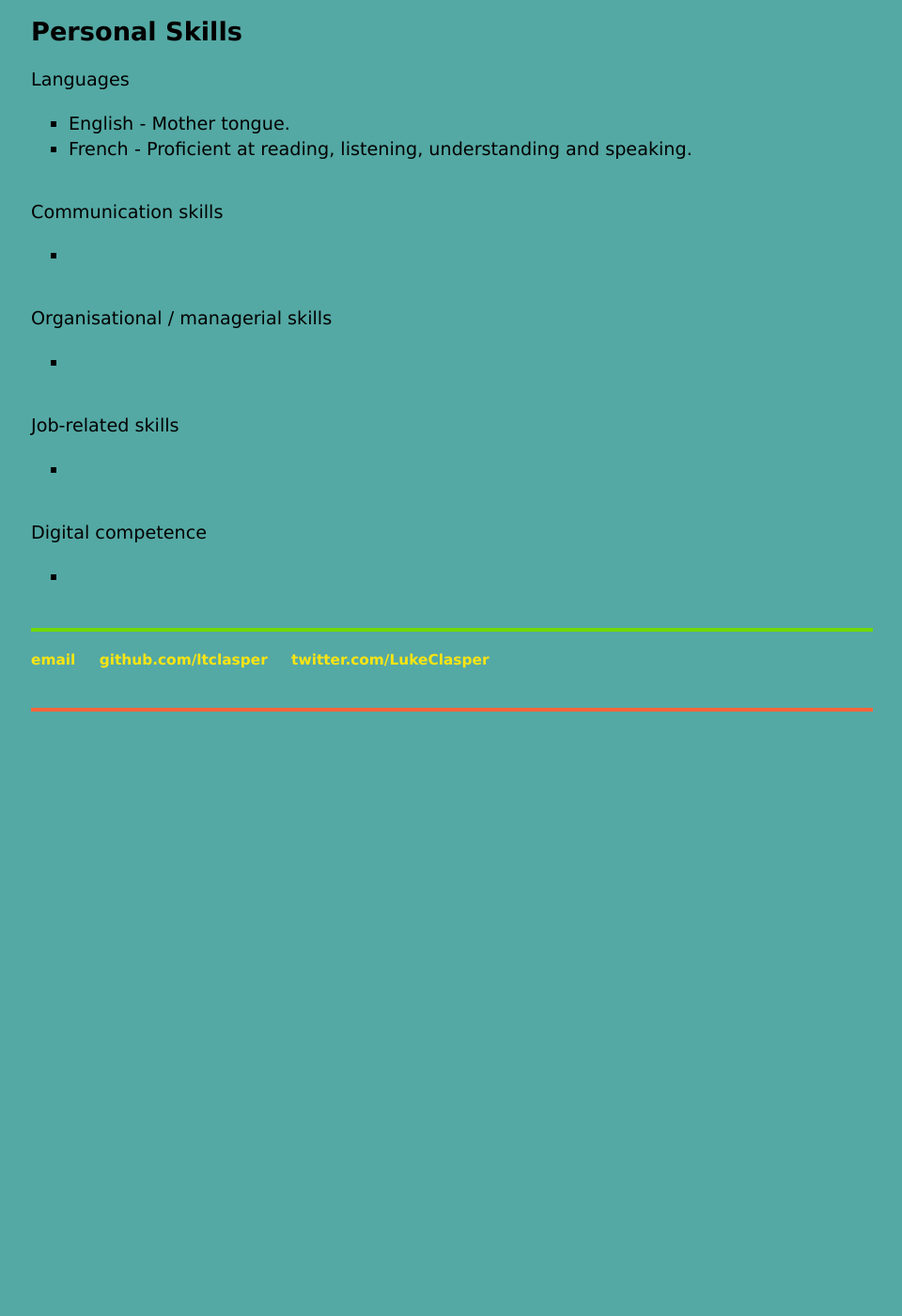
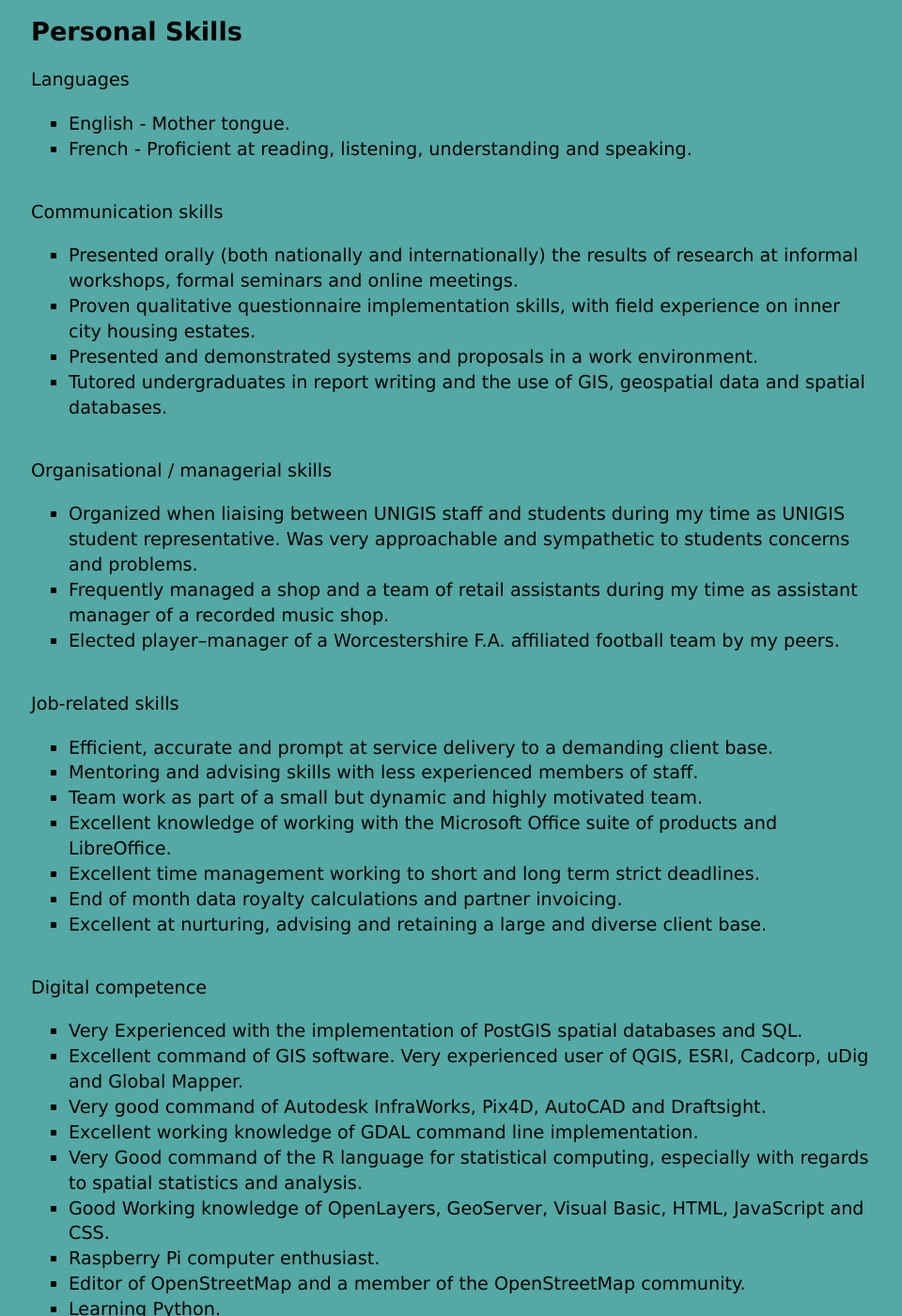
Before and after one commit to ltclasper/ltclasper.github.io, a Jekyll site: the page built from cv/index.html, in a window 1280 px wide and 1400 px high, scrolled down 2426 px. Shown: the whole window at 94% size, without its empty margins (159-1119 px from the left). Built offline with Jekyll 4.4.1, drawn with Linux system fonts in a browser that asks for light colours; before the commit the page ends 3243 px from its top, so only the background shows below that.

Commit message:
Update index.html

```diff
--- a/cv/index.html
+++ b/cv/index.html
@@ -105,28 +105,48 @@ title: Luke Clasper's CV
 
 <p>Communication skills
 <ul style="list-style-type:square">
-<li></li>
+<li>Presented orally (both nationally and internationally) the results of research at informal workshops, formal seminars and online meetings.</li>
+<li>Proven qualitative questionnaire implementation skills, with field experience on inner city housing estates. </li>
+<li>Presented and demonstrated systems and proposals in a work environment.</li>
+<li>Tutored undergraduates in report writing and the use of GIS, geospatial data and spatial databases.</li>
 
 	</ul>
 </p>
 
 <p>Organisational / managerial skills
 <ul style="list-style-type:square">
-<li></li>
+<li>Organized when liaising between UNIGIS staff and students during my time as UNIGIS student representative. Was very approachable and sympathetic to students concerns and problems.</li>
+<li>Frequently managed a shop and a team of retail assistants during my time as assistant manager of a recorded music shop.</li>
+<li>Elected player–manager of a Worcestershire F.A. affiliated football team by my peers.</li>
 
 	</ul>
 </p>
 
 <p>Job-related skills
 <ul style="list-style-type:square">
-<li></li>
+<li>Efficient, accurate and prompt at service delivery to a demanding client base.</li>
+<li>Mentoring and advising skills with less experienced members of staff.</li>
+<li>Team work as part of a small but dynamic and highly motivated team.</li>
+<li>Excellent knowledge of working with the Microsoft Office suite of products and LibreOffice.</li>
+<li>Excellent time management working to short and long term strict deadlines.</li>
+<li>End of month data royalty calculations and partner invoicing.</li>
+<li>Excellent at nurturing, advising and retaining a large and diverse client base.</li>
 
 	</ul>
 </p>
 
 <p>Digital competence
 <ul style="list-style-type:square">
-<li></li>
+<li>Very Experienced with the implementation of PostGIS spatial databases and SQL.</li>
+<li>Excellent command of GIS software. Very experienced user of QGIS, ESRI, Cadcorp, uDig and Global Mapper.</li>
+<li>Very good command of Autodesk InfraWorks, Pix4D, AutoCAD and Draftsight.</li>
+<li>Excellent working knowledge of GDAL command line implementation.</li>
+<li>Very Good command of the R language for statistical computing, especially with regards to spatial statistics and analysis.</li>
+<li>Good Working knowledge of OpenLayers, GeoServer, Visual Basic, HTML, JavaScript and CSS.</li>
+<li>Raspberry Pi computer enthusiast.</li>
+<li>Editor of OpenStreetMap and a member of the OpenStreetMap community.</li>
+<li>Learning Python.</li>
+
 
 	</ul>
 </p>
```
